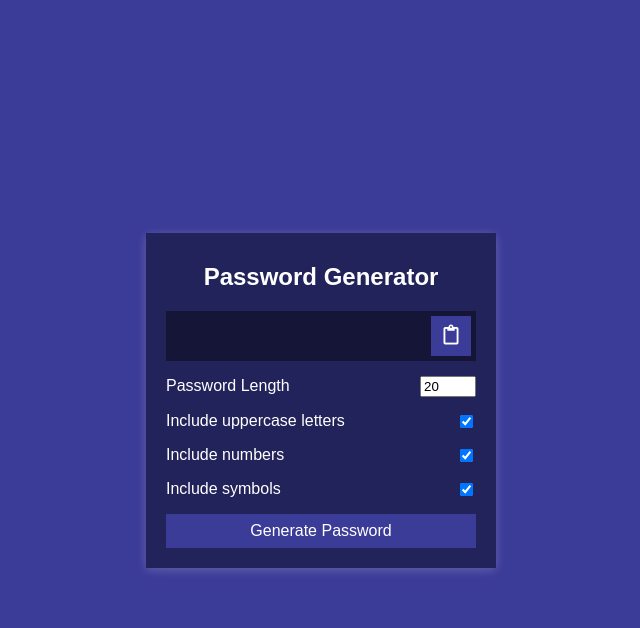
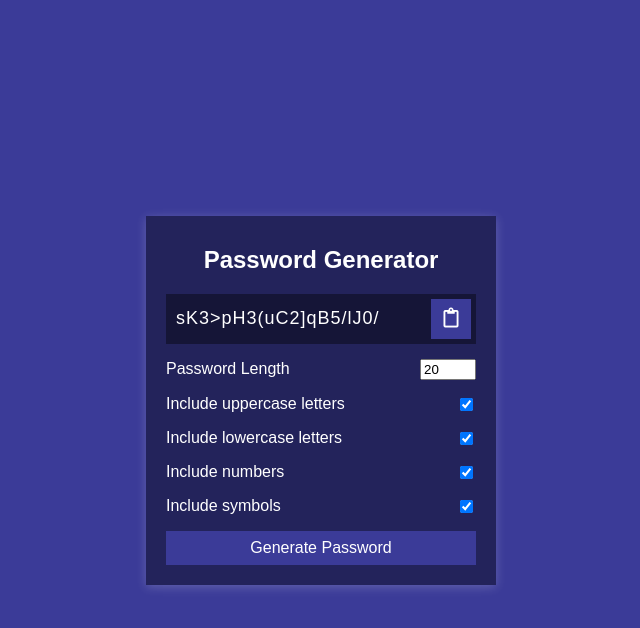
Before and after one commit to soupy96/day31-password-generator, a plain HTML site: page index.html in a window 1280 px wide. Both pictures are taken after a click on the button "Generate Password". Shown: the whole page, without its empty margins (319-959 px from the left). Drawn offline with Linux system fonts and the light colour scheme; a web font is replaced by a local one.

Commit message:
generate password

```diff
--- a/index.html
+++ b/index.html
@@ -26,6 +26,10 @@
                 <input type="checkbox" id="uppercase" checked>
             </div>
             <div class="setting">
+                <label>Include lowercase letters</label>
+                <input type="checkbox" id="lowercase" checked>
+            </div>
+            <div class="setting">
                 <label>Include numbers</label>
                 <input type="checkbox" id="numbers" checked>
             </div>
--- a/script.js
+++ b/script.js
@@ -1,8 +1,48 @@
+const resultEl = document.getElementById('result')
+const lengthEl = document.getElementById('length')
+const uppercaseEl = document.getElementById('uppercase')
+const lowercaseEl = document.getElementById('lowercase')
+const numbersEl = document.getElementById('numbers')
+const symbolsEl = document.getElementById('symbols')
+const generateEl = document.getElementById('generate')
+const clipboardEl = document.getElementById('clipboard')
+
 const randomFunc = {
     lower: getRandomLower,
     upper: getRandomUpper,
     number: getRandomNumber,
     symbol: getRandomSymbol
+}
+
+generateEl.addEventListener('click', () => {
+    const length = +lengthEl.value
+    const hasLower = lowercaseEl.checked
+    const hasUpper = uppercaseEl.checked
+    const hasNumber = numbersEl.checked
+    const hasSymbol = symbolsEl.checked
+
+    resultEl.innerText = generatePassword(hasLower, hasUpper, hasNumber, hasSymbol, length)
+})
+
+function generatePassword(lower, upper, number, symbol,length) {
+    let generatedPassword = ''
+    const typesCount = lower + upper + number + symbol
+    const typesArray = [{lower}, {upper}, {number}, {symbol}].filter(item => Object.values(item)[0])
+
+    if(typesCount === 0) {
+        return ''
+    }
+
+    for(let i = 0; i < length; i += typesCount) {
+        typesArray.forEach(type => {
+            const funcName = Object.keys(type)[0]
+            generatedPassword += randomFunc[funcName]()
+        })
+    }
+
+    const finalPassword = generatedPassword.slice(0, length)
+
+    return finalPassword
 }
 
 function getRandomLower() {
```
